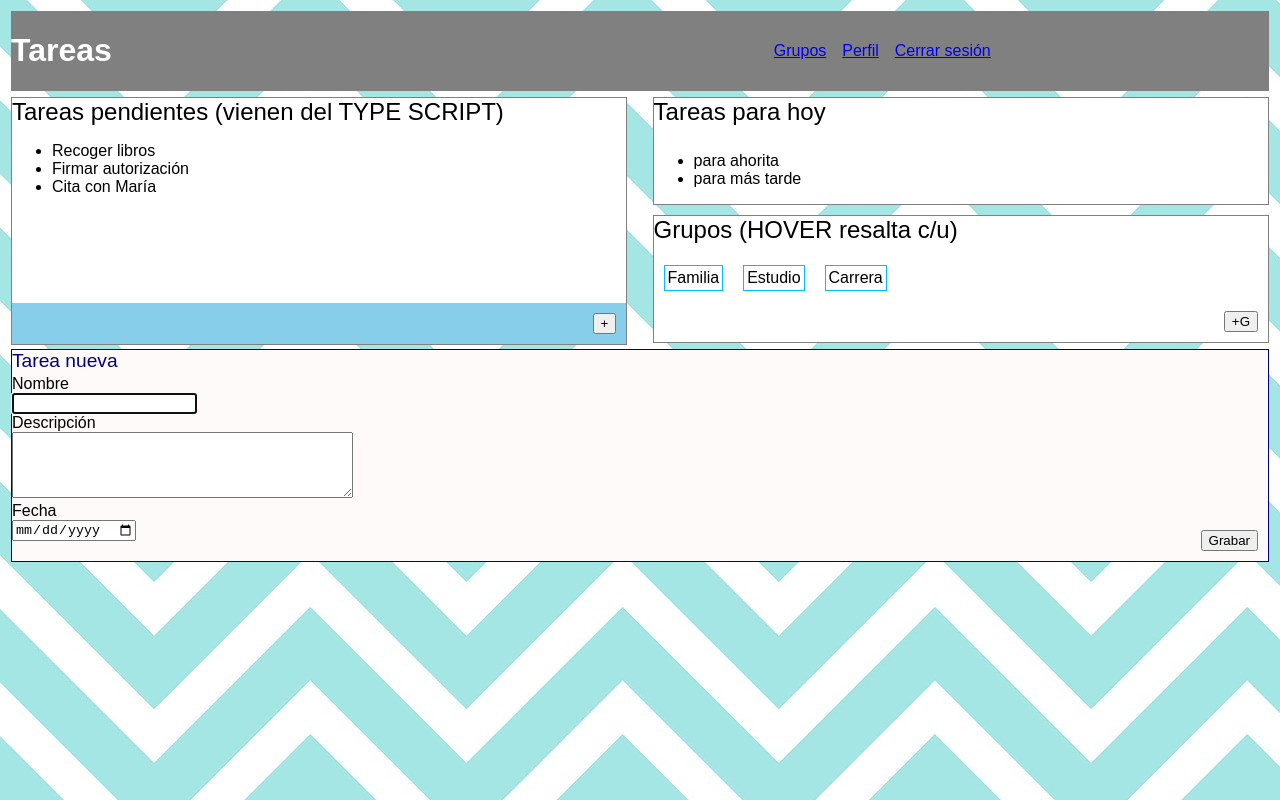
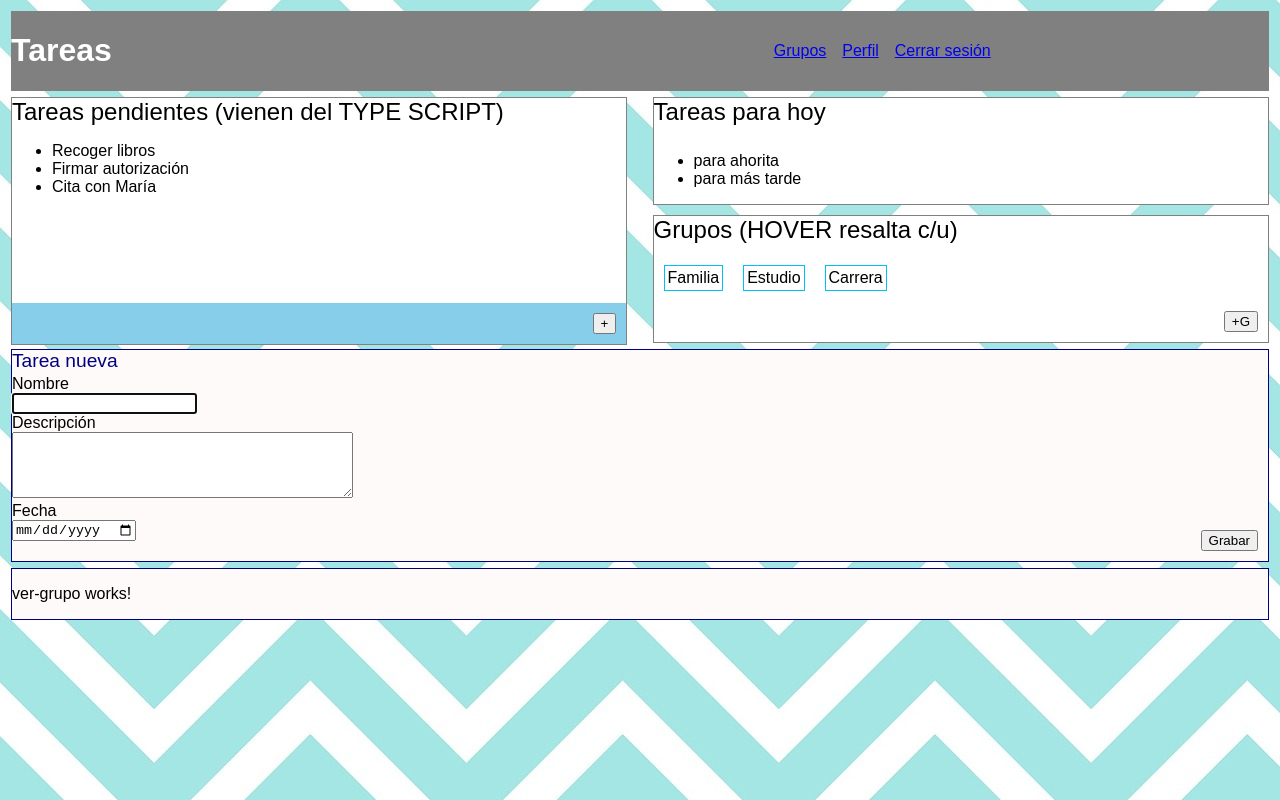
Before and after one commit to mpaulaacosta/nextu-angular2-ejercicio-componentes-y-directivas, an Angular app in the folder tareas/: page / in a window 1280 px wide. Built offline with nearby package versions, Linux system fonts and the light colour scheme.

Commit message:
2. Crea un componente llamado ver-grupo.

```diff
--- a/tareas/src/app/app.component.html
+++ b/tareas/src/app/app.component.html
@@ -10,5 +10,6 @@
   <t-inicio></t-inicio>
 
   <t-nueva-tarea></t-nueva-tarea>
+  <t-ver-grupo></t-ver-grupo>
 
 </div>
--- a/tareas/src/app/app.module.ts
+++ b/tareas/src/app/app.module.ts
@@ -10,6 +10,7 @@ import { ITareasPendientesComponent } from './i-tareas-pendientes/i-tareas-pendi
 import { ITareasHoyComponent } from './i-tareas-hoy/i-tareas-hoy.component';
 import { ITareasGruposComponent } from './i-tareas-grupos/i-tareas-grupos.component';
 import { NuevaTareaComponent } from './nueva-tarea/nueva-tarea.component';
+import { VerGrupoComponent } from './ver-grupo/ver-grupo.component';
 
 @NgModule({
   declarations: [
@@ -19,7 +20,8 @@ import { NuevaTareaComponent } from './nueva-tarea/nueva-tarea.component';
     ITareasPendientesComponent,
     ITareasHoyComponent,
     ITareasGruposComponent,
-    NuevaTareaComponent
+    NuevaTareaComponent,
+    VerGrupoComponent
   ],
   imports: [
     BrowserModule,
--- /dev/null
+++ b/tareas/src/app/ver-grupo/ver-grupo.component.css
@@ -0,0 +1,4 @@
+.contenedor-ver-grupo {
+  border: 1px solid navy;
+  background-color: snow;
+}
--- /dev/null
+++ b/tareas/src/app/ver-grupo/ver-grupo.component.html
@@ -0,0 +1,5 @@
+<div class="contenedor-ver-grupo">
+  <p>
+    ver-grupo works!
+  </p>
+</div>
--- /dev/null
+++ b/tareas/src/app/ver-grupo/ver-grupo.component.ts
@@ -0,0 +1,15 @@
+import { Component, OnInit } from '@angular/core';
+
+@Component({
+  selector: 't-ver-grupo',
+  templateUrl: './ver-grupo.component.html',
+  styleUrls: ['./ver-grupo.component.css']
+})
+export class VerGrupoComponent implements OnInit {
+
+  constructor() { }
+
+  ngOnInit() {
+  }
+
+}
```
Also changed, not shown: 1 other file (tests, documents, lock files or other folders).
